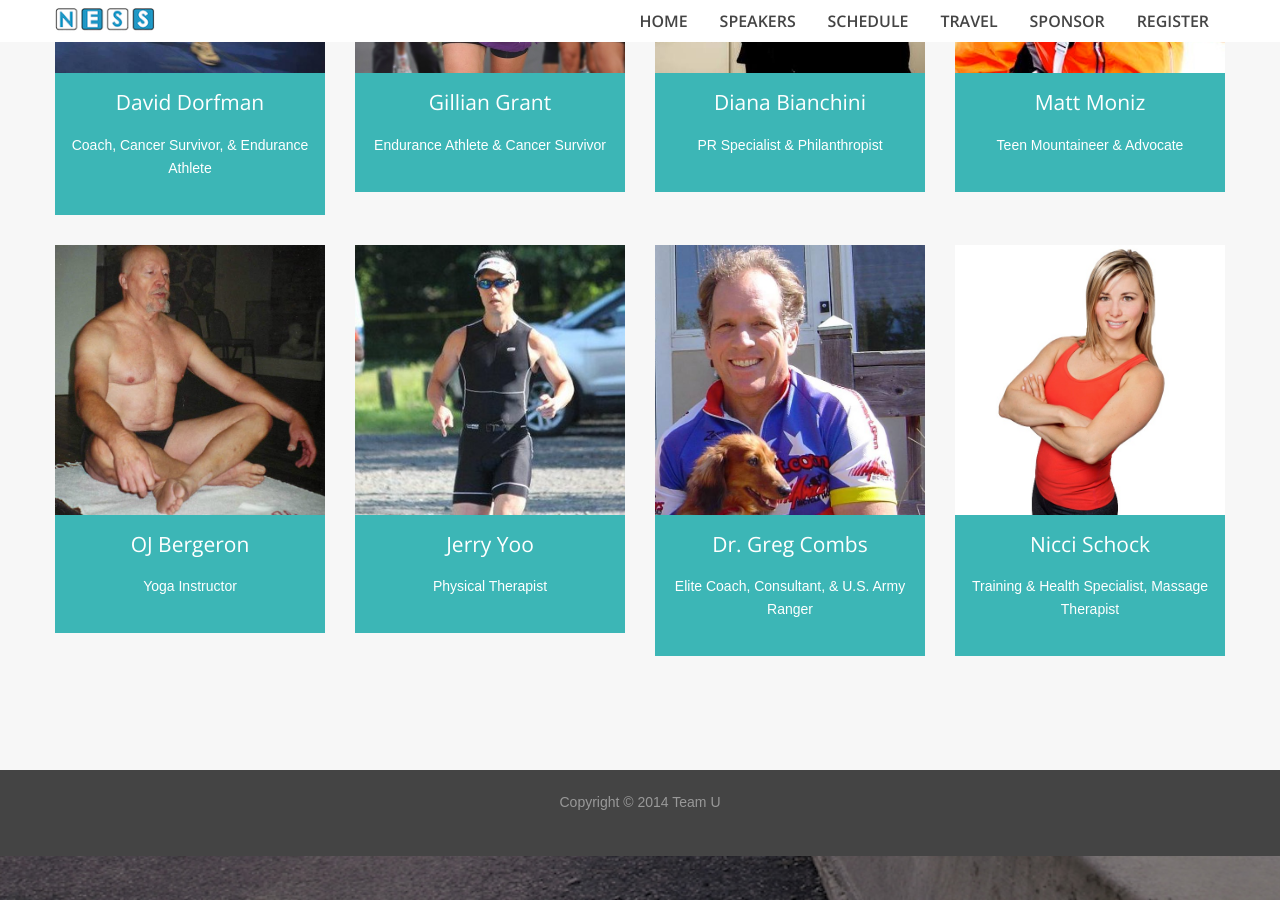
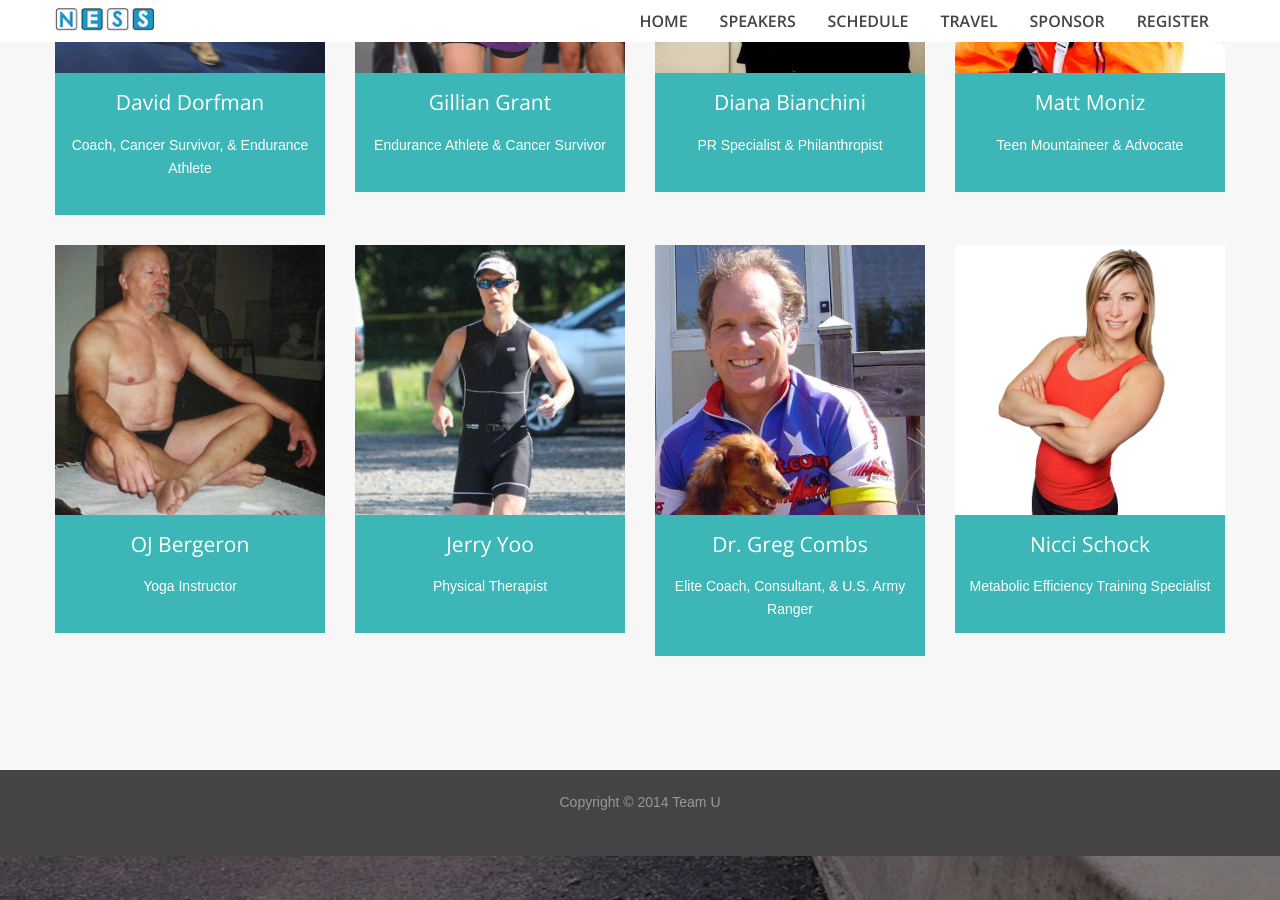
Before and after one commit to teamuness/teamuness.github.io, a Jekyll site: the page built from speakers/index.md, in a window 1280 px wide and 900 px high, scrolled down 2202 px. Built offline with Jekyll 4.4.1, drawn with Linux system fonts in a browser that asks for light colours.

Commit message:
changed speaker desc

```diff
--- a/speakers/index.md
+++ b/speakers/index.md
@@ -303,7 +303,7 @@ layout: default
           <div><img src="/static/speakers/nicci-schock.jpg" alt=""></div>
           <div class="boxContent2">
             <h3>Nicci Schock</h3>
-            <p>Training &amp; Health Specialist, Massage Therapist</p>
+            <p>Metabolic Efficiency Training Specialist</p>
           </div>
         </article>
       </div>
```
